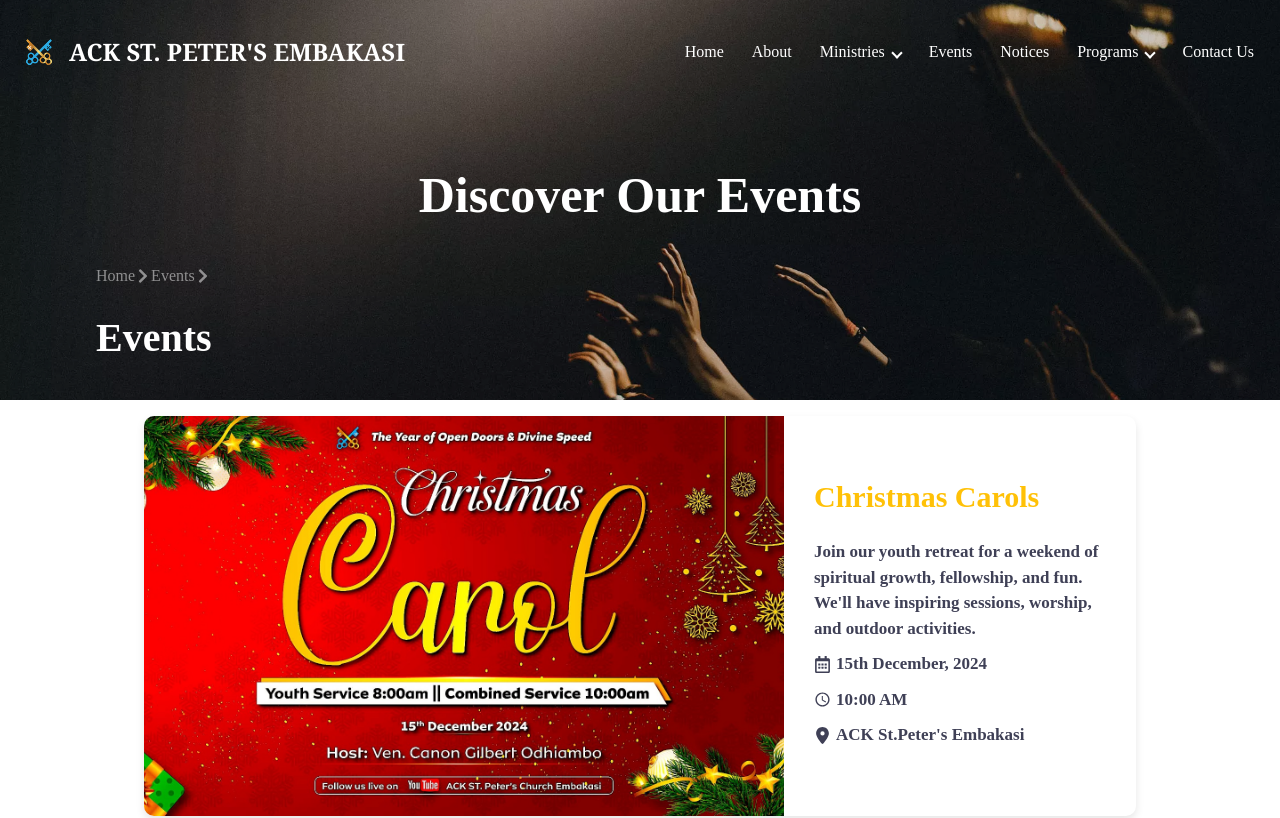
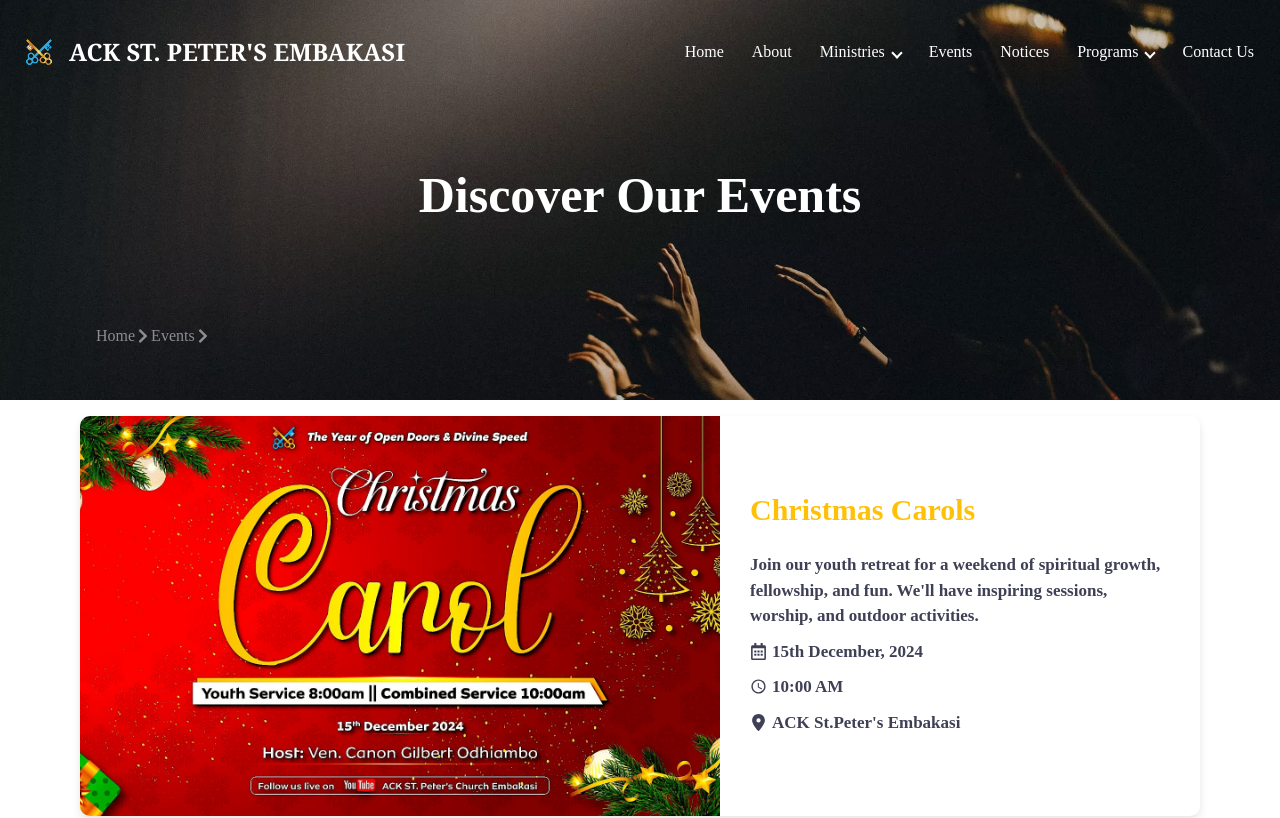
Before and after one commit to P3t3raw/Saints, a React (Create React App) app: page /events in a window 1280 px wide. Shown: the top 818 px of the page. Built offline with nearby package versions, Linux system fonts and the light colour scheme; the HTML template or start-up script is replaced by a standard one.

Commit message:
commiting changes to the events page

```diff
--- a/src/pages/events/Events.css
+++ b/src/pages/events/Events.css
@@ -74,7 +74,7 @@
 .actualEvents {
   background-color: white;
   padding: 1rem;
-  width: 80vw;
+  width: 90vw;
   margin: auto;
 }
 
--- a/src/pages/events/Events.jsx
+++ b/src/pages/events/Events.jsx
@@ -7,11 +7,10 @@
 import { MdOutlineAccessTime } from "react-icons/md";
 import image2 from "../../assets/worshipNight.jpg";
 import image1 from "../../assets/IMG-20241213-WA0010.jpg";
-import image3 from "../../assets/worshipTeam.jpg"
+import image3 from "../../assets/worshipTeam.jpg";
 
 function AllEvents() {
   const events = [
-
     {
       id: 1,
       imgSrc: image1,
@@ -40,7 +39,6 @@
       time: "8:00 am - 9:30 am",
       location: "ACK St.Peter's Embakasi",
     },
-
   ];
 
   return (
@@ -48,7 +46,7 @@
       <div className="eventsBackground">
         <div className="eventsOverlay"></div>
         <div className="eventsContent">
-          <h1>Discover Our  Events</h1>
+          <h1>Discover Our Events</h1>
         </div>
         <div className="eventsBreadCrumbsWrapper">
           <p className="eventsBreadCrumbs">
@@ -59,7 +57,7 @@
               Events <FaChevronRight />
             </span>
           </p>
-          <h1>Events</h1>
+          {/* <h1>Events</h1> */}
         </div>
       </div>
       <div className="actualEvents">
```
